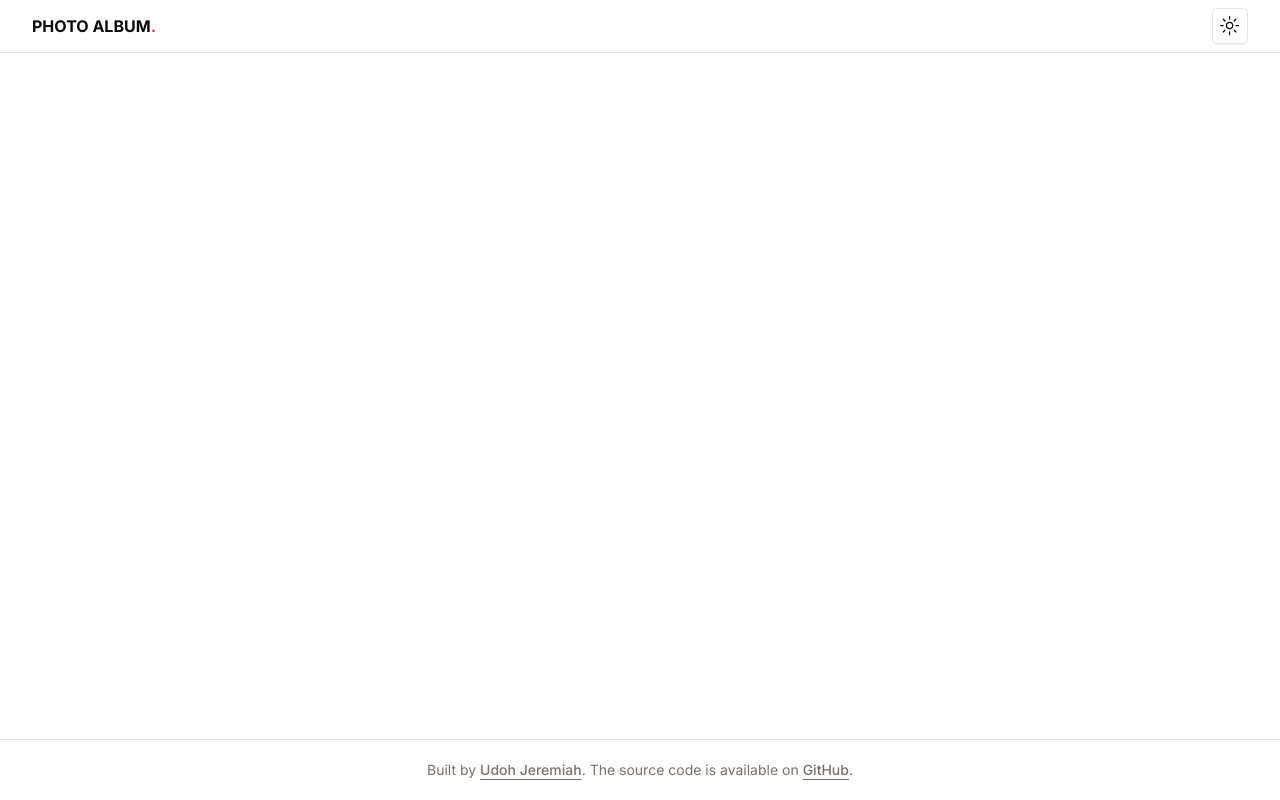
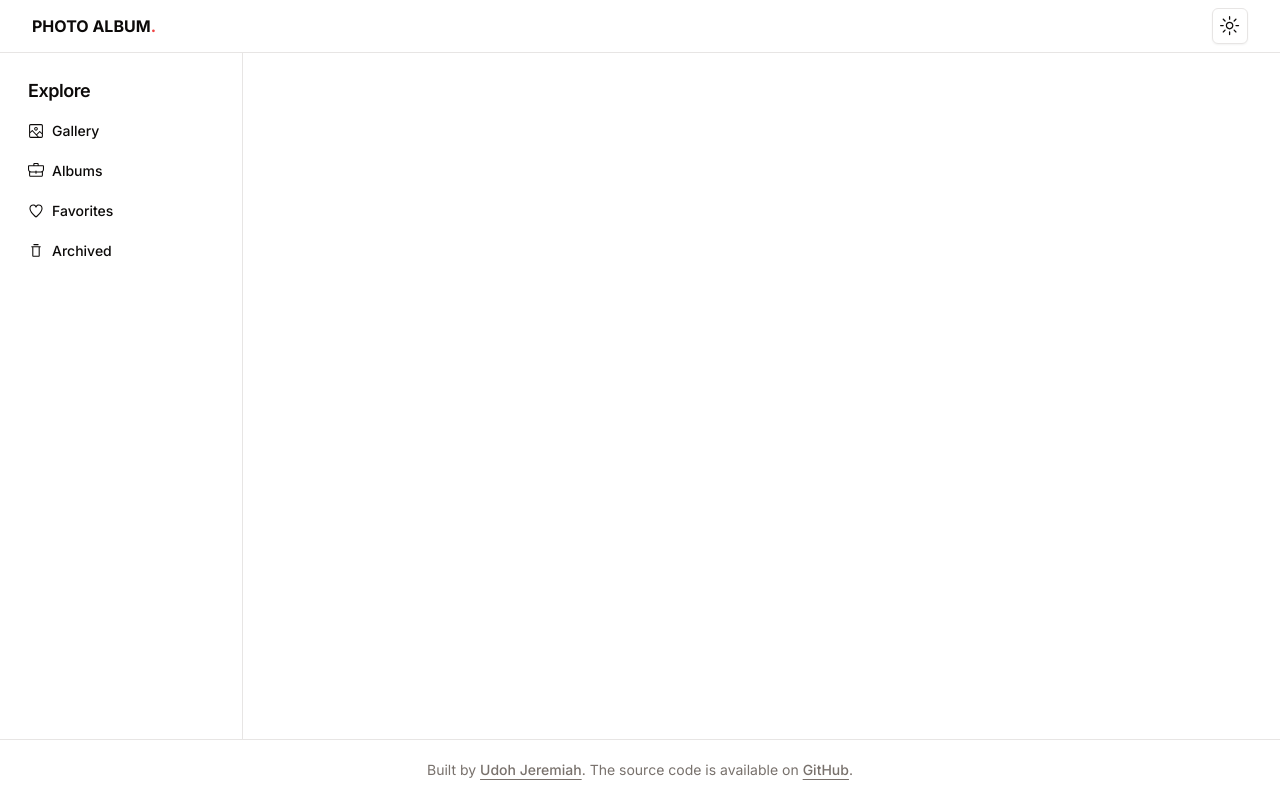
Before and after one commit to udohjeremiah/photo-album, a Next.js app: page / in a window 1280 px wide. Built offline with nearby package versions, Linux system fonts and the light colour scheme.

Commit message:
Add site mobile and desktop navigation

```diff
--- a/package.json
+++ b/package.json
@@ -21,8 +21,10 @@
   "dependencies": {
     "@clerk/nextjs": "^4.29.9",
     "@radix-ui/react-avatar": "^1.0.4",
+    "@radix-ui/react-dialog": "^1.0.5",
     "@radix-ui/react-dropdown-menu": "^2.0.6",
     "@radix-ui/react-icons": "^1.3.0",
+    "@radix-ui/react-scroll-area": "^1.0.5",
     "@radix-ui/react-slot": "^1.0.2",
     "class-variance-authority": "^0.7.0",
     "cloudinary": "^2.0.3",
--- a/src/app/(home)/layout.tsx
+++ b/src/app/(home)/layout.tsx
@@ -10,6 +10,7 @@
 // Components
 import Header from "@/components/Header";
 import Footer from "@/components/Footer";
+import SideMenu from "@/components/SideMenu";
 import ThemeProvider from "@/components/ThemeProvider";
 
 // Lib
@@ -43,7 +44,10 @@
             disableTransitionOnChange
           >
             <Header />
-            <main className="flex-1">{children}</main>
+            <main className="flex flex-1 gap-2">
+              <SideMenu />
+              {children}
+            </main>
             <Footer />
           </ThemeProvider>
         </ClerkProvider>
--- a/src/app/(home)/page.tsx
+++ b/src/app/(home)/page.tsx
@@ -1,3 +1,3 @@
 export default function Home() {
-  return <></>;
+  return <div className="min-h-[calc(100vh-7.2rem)] w-full border-l"></div>;
 }
--- a/src/components/Header.tsx
+++ b/src/components/Header.tsx
@@ -5,11 +5,20 @@
 
 // Dependencies
 import { UserButton } from "@clerk/nextjs";
+import { HamburgerMenuIcon } from "@radix-ui/react-icons";
 
 // Components
+import { Button } from "@/components/ui/button";
+import { Sheet, SheetContent, SheetTrigger } from "@/components/ui/sheet";
+import Navigation from "./Navigation";
 import ThemeSwitcher from "./ThemeSwitcher";
 
+// Hooks
+import { useMediaQuery } from "@/hooks/use-media-query";
+
 export default function Header() {
+  const isDesktop = useMediaQuery("(min-width: 1024px)");
+
   return (
     <header className="sticky top-0 z-50 border-b backdrop-blur">
       <div className="container flex items-center justify-between py-2">
@@ -21,6 +30,18 @@
         <div className="flex items-center gap-4">
           <UserButton />
           <ThemeSwitcher />
+          {!isDesktop && (
+            <Sheet>
+              <SheetTrigger asChild>
+                <Button variant="outline" size="icon">
+                  <HamburgerMenuIcon />
+                </Button>
+              </SheetTrigger>
+              <SheetContent className="px-0 py-6">
+                <Navigation />
+              </SheetContent>
+            </Sheet>
+          )}
         </div>
       </div>
     </header>
--- /dev/null
+++ b/src/components/Navigation.tsx
@@ -0,0 +1,64 @@
+"use client";
+
+// Next
+import { usePathname, useRouter } from "next/navigation";
+
+// Dependencies
+import {
+  BackpackIcon,
+  HeartIcon,
+  ImageIcon,
+  TrashIcon,
+} from "@radix-ui/react-icons";
+
+// Components
+import { Button } from "@/components/ui/button";
+
+export default function Navigation() {
+  const pathname = usePathname();
+  const router = useRouter();
+
+  return (
+    <div className="space-y-4 py-4">
+      <div className="px-3 py-2">
+        <h2 className="mb-2 px-4 text-lg font-semibold tracking-tight">
+          Explore
+        </h2>
+        <div className="space-y-1">
+          <Button
+            variant={pathname.startsWith("/gallery") ? "secondary" : "ghost"}
+            className="w-full justify-start"
+            onClick={() => router.push("/gallery")}
+          >
+            <ImageIcon className="mr-2 h-4 w-4" />
+            Gallery
+          </Button>
+          <Button
+            variant={pathname.startsWith("/albums") ? "secondary" : "ghost"}
+            className="w-full justify-start"
+            onClick={() => router.push("/albums")}
+          >
+            <BackpackIcon className="mr-2 h-4 w-4" />
+            Albums
+          </Button>
+          <Button
+            variant={pathname.startsWith("/favorites") ? "secondary" : "ghost"}
+            className="w-full justify-start"
+            onClick={() => router.push("/favorites")}
+          >
+            <HeartIcon className="mr-2 h-4 w-4" />
+            Favorites
+          </Button>
+          <Button
+            variant={pathname.startsWith("/archived") ? "secondary" : "ghost"}
+            className="w-full justify-start"
+            onClick={() => router.push("/archived")}
+          >
+            <TrashIcon className="mr-2 h-4 w-4" />
+            Archived
+          </Button>
+        </div>
+      </div>
+    </div>
+  );
+}
--- /dev/null
+++ b/src/components/SideMenu.tsx
@@ -0,0 +1,24 @@
+"use client";
+
+// Components
+import { ScrollArea } from "@/components/ui/scroll-area";
+import Navigation from "@/components/Navigation";
+
+// Hooks
+import { useMediaQuery } from "@/hooks/use-media-query";
+
+export default function SideMenu() {
+  const isDesktop = useMediaQuery("(min-width: 1024px)");
+
+  return (
+    <>
+      {isDesktop && (
+        <nav className="sticky top-12 h-[calc(100vh-7.2rem)] w-72">
+          <ScrollArea className="h-full">
+            <Navigation />
+          </ScrollArea>
+        </nav>
+      )}
+    </>
+  );
+}
--- a/src/components/ThemeProvider.tsx
+++ b/src/components/ThemeProvider.tsx
@@ -1,7 +1,4 @@
 "use client";
-
-// React
-import * as React from "react";
 
 // Dependencies
 import { ThemeProvider as NextThemesProvider } from "next-themes";
--- a/src/components/ThemeSwitcher.tsx
+++ b/src/components/ThemeSwitcher.tsx
@@ -1,7 +1,4 @@
 "use client";
-
-// React
-import * as React from "react";
 
 // Dependencies
 import { MoonIcon, SunIcon } from "@radix-ui/react-icons";
--- /dev/null
+++ b/src/components/ui/scroll-area.tsx
@@ -0,0 +1,48 @@
+"use client";
+
+import * as React from "react";
+import * as ScrollAreaPrimitive from "@radix-ui/react-scroll-area";
+
+import { cn } from "@/lib/utils";
+
+const ScrollArea = React.forwardRef<
+  React.ElementRef<typeof ScrollAreaPrimitive.Root>,
+  React.ComponentPropsWithoutRef<typeof ScrollAreaPrimitive.Root>
+>(({ className, children, ...props }, ref) => (
+  <ScrollAreaPrimitive.Root
+    ref={ref}
+    className={cn("relative overflow-hidden", className)}
+    {...props}
+  >
+    <ScrollAreaPrimitive.Viewport className="h-full w-full rounded-[inherit]">
+      {children}
+    </ScrollAreaPrimitive.Viewport>
+    <ScrollBar />
+    <ScrollAreaPrimitive.Corner />
+  </ScrollAreaPrimitive.Root>
+));
+ScrollArea.displayName = ScrollAreaPrimitive.Root.displayName;
+
+const ScrollBar = React.forwardRef<
+  React.ElementRef<typeof ScrollAreaPrimitive.ScrollAreaScrollbar>,
+  React.ComponentPropsWithoutRef<typeof ScrollAreaPrimitive.ScrollAreaScrollbar>
+>(({ className, orientation = "vertical", ...props }, ref) => (
+  <ScrollAreaPrimitive.ScrollAreaScrollbar
+    ref={ref}
+    orientation={orientation}
+    className={cn(
+      "flex touch-none select-none transition-colors",
+      orientation === "vertical" &&
+        "h-full w-2.5 border-l border-l-transparent p-[1px]",
+      orientation === "horizontal" &&
+        "h-2.5 flex-col border-t border-t-transparent p-[1px]",
+      className,
+    )}
+    {...props}
+  >
+    <ScrollAreaPrimitive.ScrollAreaThumb className="relative flex-1 rounded-full bg-border" />
+  </ScrollAreaPrimitive.ScrollAreaScrollbar>
+));
+ScrollBar.displayName = ScrollAreaPrimitive.ScrollAreaScrollbar.displayName;
+
+export { ScrollArea, ScrollBar };
--- /dev/null
+++ b/src/components/ui/sheet.tsx
@@ -0,0 +1,140 @@
+"use client";
+
+import * as React from "react";
+import * as SheetPrimitive from "@radix-ui/react-dialog";
+import { Cross2Icon } from "@radix-ui/react-icons";
+import { cva, type VariantProps } from "class-variance-authority";
+
+import { cn } from "@/lib/utils";
+
+const Sheet = SheetPrimitive.Root;
+
+const SheetTrigger = SheetPrimitive.Trigger;
+
+const SheetClose = SheetPrimitive.Close;
+
+const SheetPortal = SheetPrimitive.Portal;
+
+const SheetOverlay = React.forwardRef<
+  React.ElementRef<typeof SheetPrimitive.Overlay>,
+  React.ComponentPropsWithoutRef<typeof SheetPrimitive.Overlay>
+>(({ className, ...props }, ref) => (
+  <SheetPrimitive.Overlay
+    className={cn(
+      "fixed inset-0 z-50 bg-black/80  data-[state=open]:animate-in data-[state=closed]:animate-out data-[state=closed]:fade-out-0 data-[state=open]:fade-in-0",
+      className,
+    )}
+    {...props}
+    ref={ref}
+  />
+));
+SheetOverlay.displayName = SheetPrimitive.Overlay.displayName;
+
+const sheetVariants = cva(
+  "fixed z-50 gap-4 bg-background p-6 shadow-lg transition ease-in-out data-[state=open]:animate-in data-[state=closed]:animate-out data-[state=closed]:duration-300 data-[state=open]:duration-500",
+  {
+    variants: {
+      side: {
+        top: "inset-x-0 top-0 border-b data-[state=closed]:slide-out-to-top data-[state=open]:slide-in-from-top",
+        bottom:
+          "inset-x-0 bottom-0 border-t data-[state=closed]:slide-out-to-bottom data-[state=open]:slide-in-from-bottom",
+        left: "inset-y-0 left-0 h-full w-3/4 border-r data-[state=closed]:slide-out-to-left data-[state=open]:slide-in-from-left sm:max-w-sm",
+        right:
+          "inset-y-0 right-0 h-full w-3/4 border-l data-[state=closed]:slide-out-to-right data-[state=open]:slide-in-from-right sm:max-w-sm",
+      },
+    },
+    defaultVariants: {
+      side: "right",
+    },
+  },
+);
+
+interface SheetContentProps
+  extends React.ComponentPropsWithoutRef<typeof SheetPrimitive.Content>,
+    VariantProps<typeof sheetVariants> {}
+
+const SheetContent = React.forwardRef<
+  React.ElementRef<typeof SheetPrimitive.Content>,
+  SheetContentProps
+>(({ side = "right", className, children, ...props }, ref) => (
+  <SheetPortal>
+    <SheetOverlay />
+    <SheetPrimitive.Content
+      ref={ref}
+      className={cn(sheetVariants({ side }), className)}
+      {...props}
+    >
+      {children}
+      <SheetPrimitive.Close className="absolute right-4 top-4 rounded-sm opacity-70 ring-offset-background transition-opacity hover:opacity-100 focus:outline-none focus:ring-2 focus:ring-ring focus:ring-offset-2 disabled:pointer-events-none data-[state=open]:bg-secondary">
+        <Cross2Icon className="h-4 w-4" />
+        <span className="sr-only">Close</span>
+      </SheetPrimitive.Close>
+    </SheetPrimitive.Content>
+  </SheetPortal>
+));
+SheetContent.displayName = SheetPrimitive.Content.displayName;
+
+const SheetHeader = ({
+  className,
+  ...props
+}: React.HTMLAttributes<HTMLDivElement>) => (
+  <div
+    className={cn(
+      "flex flex-col space-y-2 text-center sm:text-left",
+      className,
+    )}
+    {...props}
+  />
+);
+SheetHeader.displayName = "SheetHeader";
+
+const SheetFooter = ({
+  className,
+  ...props
+}: React.HTMLAttributes<HTMLDivElement>) => (
+  <div
+    className={cn(
+      "flex flex-col-reverse sm:flex-row sm:justify-end sm:space-x-2",
+      className,
+    )}
+    {...props}
+  />
+);
+SheetFooter.displayName = "SheetFooter";
+
+const SheetTitle = React.forwardRef<
+  React.ElementRef<typeof SheetPrimitive.Title>,
+  React.ComponentPropsWithoutRef<typeof SheetPrimitive.Title>
+>(({ className, ...props }, ref) => (
+  <SheetPrimitive.Title
+    ref={ref}
+    className={cn("text-lg font-semibold text-foreground", className)}
+    {...props}
+  />
+));
+SheetTitle.displayName = SheetPrimitive.Title.displayName;
+
+const SheetDescription = React.forwardRef<
+  React.ElementRef<typeof SheetPrimitive.Description>,
+  React.ComponentPropsWithoutRef<typeof SheetPrimitive.Description>
+>(({ className, ...props }, ref) => (
+  <SheetPrimitive.Description
+    ref={ref}
+    className={cn("text-sm text-muted-foreground", className)}
+    {...props}
+  />
+));
+SheetDescription.displayName = SheetPrimitive.Description.displayName;
+
+export {
+  Sheet,
+  SheetPortal,
+  SheetOverlay,
+  SheetTrigger,
+  SheetClose,
+  SheetContent,
+  SheetHeader,
+  SheetFooter,
+  SheetTitle,
+  SheetDescription,
+};
--- /dev/null
+++ b/src/hooks/use-media-query.ts
@@ -0,0 +1,20 @@
+// React
+import { useEffect, useState } from "react";
+
+export function useMediaQuery(query: string) {
+  const [value, setValue] = useState(false);
+
+  useEffect(() => {
+    function onChange(event: MediaQueryListEvent) {
+      setValue(event.matches);
+    }
+
+    const result = matchMedia(query);
+    result.addEventListener("change", onChange);
+    setValue(result.matches);
+
+    return () => result.removeEventListener("change", onChange);
+  }, [query]);
+
+  return value;
+}
```
Also changed, not shown: 1 other file (tests, documents, lock files or other folders).
